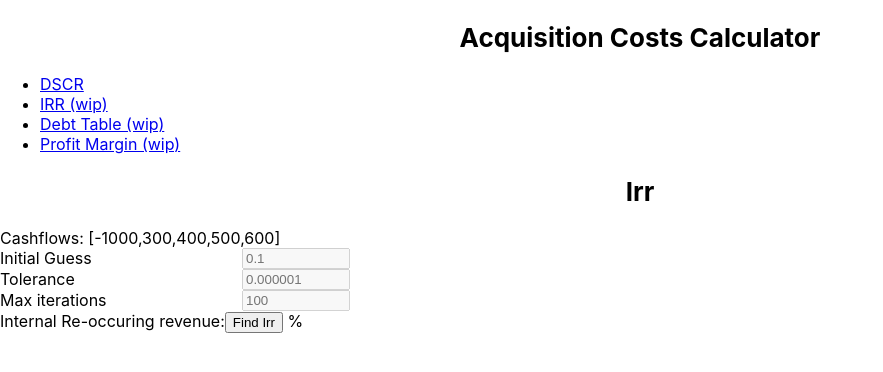
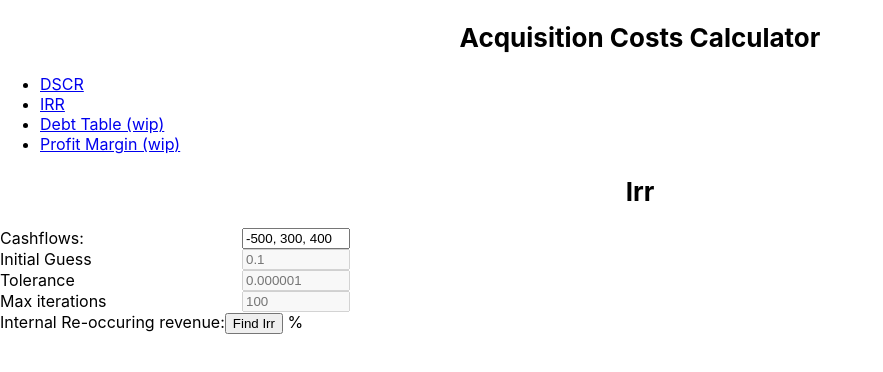
Before and after one commit to TheCoderNamedBridget/AcquisitionCostCalculator, a React (Create React App) app: page /irr in a window 1280 px wide. Shown: the top 372 px of the page, without its empty margins (0-883 px from the left). Built offline with nearby package versions, Linux system fonts and the light colour scheme.

Commit message:
user can enter cashflows for irr

```diff
--- a/src/App.tsx
+++ b/src/App.tsx
@@ -14,7 +14,7 @@ function App() {
         <nav>
           <ul>
             <li><Link to="/">DSCR</Link></li>
-            <li><Link to="/irr">IRR (wip)</Link></li>
+            <li><Link to="/irr">IRR</Link></li>
             <li><Link to="/debt-table">Debt Table (wip)</Link></li>
             <li><Link to="/profit-margin-graph">Profit Margin (wip)</Link></li>
           </ul>
@@ -22,12 +22,7 @@ function App() {
 
         <Routes>
           <Route path="/" element={<Dscr />} />
-          <Route path="/irr" element={<Irr
-            cashFlows={[-1000, 300, 400, 500, 600]}
-            initialGuess={0.1}
-            tolerance={1e-6}
-            maxIterations={100}
-          />} />
+          <Route path="/irr" element={<Irr />} />
           <Route path="/debt-table" element={<DebtTable />} />
           <Route path="/profit-margin-graph" element={<ProfitMarginGraph />} />
         </Routes>
--- a/src/Pages/Irr.tsx
+++ b/src/Pages/Irr.tsx
@@ -2,30 +2,31 @@ import { useState } from 'react';
 import { create, all } from 'mathjs';
 import LabelledInput from '../components/LabelledInput';
 
-// TODO: set this up so that someone can enter a list of profits and can get the irr based on that
+const Irr = () => {
+    const [irr, setIrr] = useState<number>();
+    const [cashFlow, setCashFlow] = useState("-500, 300, 400");
+    const [initialGuess, setInitialGuess] = useState(0.1);
+    const [tolerance, setTolerance] = useState(1e-6);
+    const [maxIterations, setMaxIterations] = useState(100);
 
-type IrrProps = {
-    // net amount of cash in and out of a business
-    // basically can think of it like profit
-    cashFlows: number[],
-    initialGuess: number,
-    tolerance: number,
-    maxIterations: number,
-}
+    function handleCashFlowChange(e: React.ChangeEvent<HTMLInputElement>) {
+        setCashFlow(e.target.value);
+    }
 
-const Irr = (props: IrrProps) => {
-    const [irr, setIrr] = useState<number>();
+    function parseCashFlow(): number[] {
+        return cashFlow.split(",").map(flow => parseFloat(flow.trim()));
+    }
 
     const math = create(all);
 
     const calculateNpv = (r: number): number => {
-        return props.cashFlows.reduce((acc, curr, t) => {
+        return parseCashFlow().reduce((acc, curr, t) => {
             return acc + curr / Number(math.pow(1 + r, t));
         }, 0);
     }
 
     // Newton-Raphson method to find irr
-    const findIrr = (initialGuess: number = props.initialGuess, tolerance: number = props.tolerance, maxIterations: number = props.maxIterations): number => {
+    const findIrr = (): number => {
         let rate = initialGuess;
         for (let i = 0; i < maxIterations; i++) {
             const npv = calculateNpv(rate);
@@ -47,7 +48,6 @@ const Irr = (props: IrrProps) => {
         try {
             const irr = findIrr();
             setIrr(irr);
-            console.log(`The IRR is: ${(irr * 100).toFixed(2)}%`);
         } catch (error) {
             console.error('Error calculating IRR:', error)
         }
@@ -55,16 +55,13 @@ const Irr = (props: IrrProps) => {
     return (
         <>
             <h2 className="header">Irr</h2>
-            Cashflows: {JSON.stringify(props.cashFlows)}
-            <LabelledInput disabled labelText="Initial Guess" value={props.initialGuess} setValue={function (newValue: number): void {
-                throw new Error('Function not implemented.');
-            }} />
-            <LabelledInput disabled labelText="Tolerance" value={props.tolerance} setValue={function (newValue: number): void {
-                throw new Error('Function not implemented.');
-            }} />
-            <LabelledInput disabled labelText="Max iterations" value={props.maxIterations} setValue={function (newValue: number): void {
-                throw new Error('Function not implemented.');
-            }} />
+            <div className="row">
+                Cashflows:
+                <input type="text" value={cashFlow} onChange={handleCashFlowChange} />
+            </div>
+            <LabelledInput disabled labelText="Initial Guess" value={initialGuess} setValue={setInitialGuess} />
+            <LabelledInput disabled labelText="Tolerance" value={tolerance} setValue={setTolerance} />
+            <LabelledInput disabled labelText="Max iterations" value={maxIterations} setValue={setMaxIterations} />
             <label>
                 Internal Re-occuring revenue:
             </label>
```
